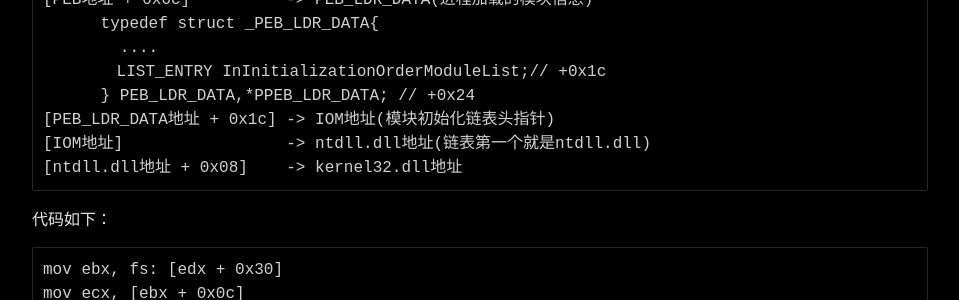
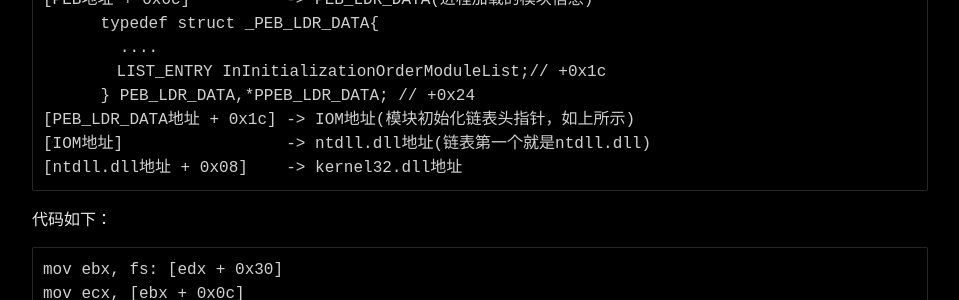
Before and after one commit to Leeyangee/leeyangee.github.io, a Jekyll site: the page built from _posts/2023-08-11-编译测试 TEB查kernel.dll找LoadLibraryA最终加载user.dll全流程.md, in a window 1280 px wide. Shown: the part 614-914 px from the top of the page, without its empty margins (160-1119 px from the left). Built offline with Jekyll 4.4.1, drawn with Linux system fonts in a browser that asks for light colours; some of the changed text lies outside the part shown.

Commit message:
Update 2023-08-11-编译测试 TEB查kernel.dll找LoadLibraryA最终加载user.dll全流程.md

````diff
--- a/_posts/2023-08-11-编译测试 TEB查kernel.dll找LoadLibraryA最终加载user.dll全流程.md
+++ b/_posts/2023-08-11-编译测试 TEB查kernel.dll找LoadLibraryA最终加载user.dll全流程.md
@@ -21,7 +21,7 @@ published: true
         ....
       　LIST_ENTRY InInitializationOrderModuleList;// +0x1c
       } PEB_LDR_DATA,*PPEB_LDR_DATA; // +0x24
-[PEB_LDR_DATA地址 + 0x1c] -> IOM地址(模块初始化链表头指针)
+[PEB_LDR_DATA地址 + 0x1c] -> IOM地址(模块初始化链表头指针，如上所示)
 [IOM地址]                 -> ntdll.dll地址(链表第一个就是ntdll.dll)
 [ntdll.dll地址 + 0x08]    -> kernel32.dll地址
 ```
````
